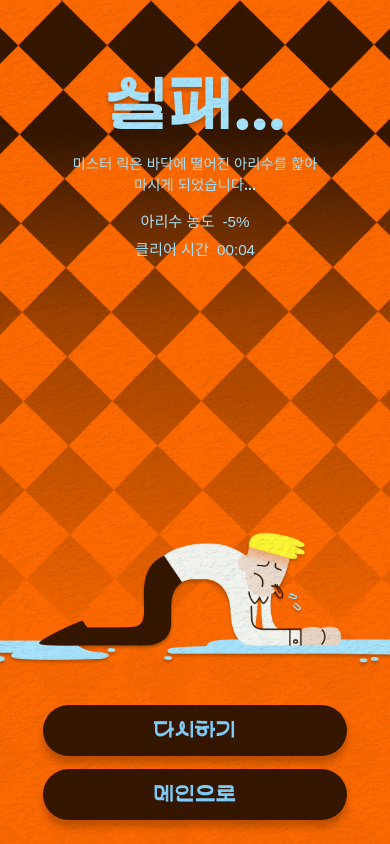
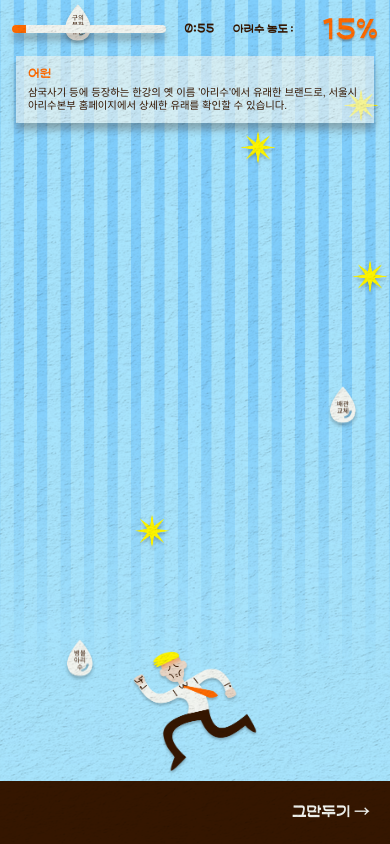
Before and after one commit to TAE0419/arisu, a React (Vite) app: page /game in a window 390 px wide. Before the commit this address led to /result. Built offline with nearby package versions, Linux system fonts and the light colour scheme.

Commit message:
first commit

```diff
--- a/src/App.scss
+++ b/src/App.scss
@@ -36,6 +36,8 @@
   mix-blend-mode: multiply;
   opacity: 0.4;
   pointer-events: none;
+  contain: strict;
+  transform: translateZ(0);
 }
 
 button,
@@ -66,10 +68,12 @@
 
     &--leaving {
       pointer-events: none;
+      will-change: transform;
       animation: start-content-exit 600ms cubic-bezier(0.55, 0, 0.7, 0.4) forwards;
     }
 
     &--entering {
+      will-change: transform;
       animation: start-content-enter 650ms cubic-bezier(0.2, 0.8, 0.25, 1) both;
     }
   }
--- a/src/pages/Game.jsx
+++ b/src/pages/Game.jsx
@@ -7,20 +7,24 @@
 import firstImage from '../assets/mr.leak/first.png'
 import secondImage from '../assets/mr.leak/second.png'
 import thirdImage from '../assets/mr.leak/third.png'
+import successBackground from '../assets/background/success.png'
+import failBackground from '../assets/background/fail.png'
+import successCharacter from '../assets/mr.leak/success.png'
+import failCharacter from '../assets/mr.leak/fail.png'
 
 const GAME_DURATION = 60_000
-const INITIAL_CONCENTRATION = 0
+const INITIAL_CONCENTRATION = 10
 
 const getStageSettings = (concentration) => {
   if (concentration >= 70) {
-    return { stage: 3, character: thirdImage, waterChance: 0.55, speed: 420, spawnEvery: 360, extraSunshine: 1, bonusSunshineChance: 0.35 }
+    return { stage: 3, character: thirdImage, waterChance: 0.55, speed: 420, spawnEvery: 360, extraSunshine: 1, bonusSunshineChance: 0.2 }
   }
 
   if (concentration >= 30) {
-    return { stage: 2, character: secondImage, waterChance: 0.65, speed: 290, spawnEvery: 520, extraSunshine: 1, bonusSunshineChance: 0 }
+    return { stage: 2, character: secondImage, waterChance: 0.65, speed: 290, spawnEvery: 520, extraSunshine: 0, bonusSunshineChance: 0.75 }
   }
 
-  return { stage: 1, character: firstImage, waterChance: 0.72, speed: 180, spawnEvery: 700, extraSunshine: 0, bonusSunshineChance: 0.50 }
+  return { stage: 1, character: firstImage, waterChance: 0.72, speed: 180, spawnEvery: 700, extraSunshine: 0, bonusSunshineChance: 0.35 }
 }
 
 const formatTime = (milliseconds) => {
@@ -34,8 +38,10 @@
   const navigate = useNavigate()
   const arenaRef = useRef(null)
   const playerRef = useRef(null)
+  const progressRef = useRef(null)
   const animationRef = useRef(0)
   const lastFrameRef = useRef(0)
+  const displayedSecondRef = useRef(Math.ceil(GAME_DURATION / 1000))
   const lastSpawnRef = useRef(0)
   const itemIdRef = useRef(0)
   const spawnQueueRef = useRef([])
@@ -45,29 +51,59 @@
   const concentrationRef = useRef(INITIAL_CONCENTRATION)
   const elapsedRef = useRef(0)
   const statusRef = useRef('playing')
+  const isQuitConfirmRef = useRef(false)
+  const pauseStartedAtRef = useRef(0)
+  const pausedDurationRef = useRef(0)
   const playerXRef = useRef(0.5)
+  const facingRightRef = useRef(false)
   const itemsRef = useRef([])
   const noticesRef = useRef([])
   const pendingNoticesRef = useRef([])
   const drainNoticeQueueRef = useRef(() => {})
   const noticeTimeoutsRef = useRef(new Set())
+  const resultAssetsReadyRef = useRef(Promise.resolve())
+  const resultImagesRef = useRef([])
 
   const [concentration, setConcentration] = useState(INITIAL_CONCENTRATION)
   const [remainingTime, setRemainingTime] = useState(GAME_DURATION)
   const [items, setItems] = useState([])
   const [notices, setNotices] = useState([])
-  const [playerX, setPlayerX] = useState(0.5)
   const [isFacingRight, setIsFacingRight] = useState(false)
-  const [status, setStatus] = useState('playing')
+  const [isQuitConfirmVisible, setIsQuitConfirmVisible] = useState(false)
 
   const settings = getStageSettings(concentration)
 
-  const finishGame = useCallback((result) => {
+  useEffect(() => {
+    const sources = [
+      successBackground,
+      failBackground,
+      successCharacter,
+      failCharacter,
+    ]
+    const images = sources.map((source) => {
+      const image = new Image()
+      image.decoding = 'async'
+      image.fetchPriority = 'high'
+      image.src = source
+      return image
+    })
+
+    resultImagesRef.current = images
+    resultAssetsReadyRef.current = Promise.allSettled(
+      images.map((image) => image.decode?.() ?? Promise.resolve()),
+    )
+
+    return () => {
+      resultImagesRef.current = []
+    }
+  }, [])
+
+  const finishGame = useCallback(async (result) => {
     if (statusRef.current !== 'playing') return
 
     statusRef.current = result
-    setStatus(result)
     cancelAnimationFrame(animationRef.current)
+    await resultAssetsReadyRef.current
     navigate('/result', {
       replace: true,
       state: {
@@ -179,10 +215,16 @@
     const runGame = (now) => {
       if (statusRef.current !== 'playing') return
 
+      if (isQuitConfirmRef.current) {
+        lastFrameRef.current = now
+        animationRef.current = requestAnimationFrame(runGame)
+        return
+      }
+
       const arena = arenaRef.current
       if (!arena) return
 
-      const elapsed = now - startedAt
+      const elapsed = now - startedAt - pausedDurationRef.current
       elapsedRef.current = Math.min(elapsed, GAME_DURATION)
       const remaining = Math.max(0, GAME_DURATION - elapsed)
       const deltaSeconds = Math.min((now - lastFrameRef.current) / 1000, 0.05)
@@ -192,7 +234,15 @@
       const playerBounds = playerRef.current?.getBoundingClientRect()
 
       lastFrameRef.current = now
-      setRemainingTime(remaining)
+
+      const displayedSecond = Math.ceil(remaining / 1000)
+      if (displayedSecond !== displayedSecondRef.current) {
+        displayedSecondRef.current = displayedSecond
+        setRemainingTime(remaining)
+      }
+      if (progressRef.current) {
+        progressRef.current.style.transform = `scaleX(${elapsedRef.current / GAME_DURATION})`
+      }
 
       if (remaining <= 0) {
         finishGame(concentrationRef.current >= 100 ? 'success' : 'failure')
@@ -305,15 +355,23 @@
   }, [finishGame, updateConcentration])
 
   const movePlayer = (clientX) => {
-    if (statusRef.current !== 'playing' || !arenaRef.current) return
+    if (
+      statusRef.current !== 'playing'
+      || isQuitConfirmRef.current
+      || !arenaRef.current
+    ) return
 
     const bounds = arenaRef.current.getBoundingClientRect()
     const nextX = Math.min(0.94, Math.max(0.06, (clientX - bounds.left) / bounds.width))
     if (nextX !== playerXRef.current) {
-      setIsFacingRight(nextX > playerXRef.current)
+      const nextFacingRight = nextX > playerXRef.current
+      if (nextFacingRight !== facingRightRef.current) {
+        facingRightRef.current = nextFacingRight
+        setIsFacingRight(nextFacingRight)
+      }
     }
     playerXRef.current = nextX
-    setPlayerX(nextX)
+    playerRef.current.style.left = `${nextX * 100}%`
   }
 
   const handlePointerMove = (event) => movePlayer(event.clientX)
@@ -329,13 +387,24 @@
     if (touch) movePlayer(touch.clientX)
   }
 
-  const restartGame = () => window.location.reload()
-  const elapsedPercent = ((GAME_DURATION - remainingTime) / GAME_DURATION) * 100
+  const openQuitConfirm = () => {
+    if (isQuitConfirmRef.current) return
+    isQuitConfirmRef.current = true
+    pauseStartedAtRef.current = performance.now()
+    setIsQuitConfirmVisible(true)
+  }
+
+  const closeQuitConfirm = () => {
+    pausedDurationRef.current += performance.now() - pauseStartedAtRef.current
+    pauseStartedAtRef.current = 0
+    isQuitConfirmRef.current = false
+    setIsQuitConfirmVisible(false)
+  }
 
   return (
     <main
       ref={arenaRef}
-      className="game-page"
+      className={`game-page${isQuitConfirmVisible ? ' game-page--confirming-quit' : ''}`}
       onPointerDown={handlePointerDown}
       onPointerMove={handlePointerMove}
       onTouchStart={handleTouchMove}
@@ -344,7 +413,7 @@
       <header className="game-hud">
         <div className="game-hud__time-row">
           <div className="game-hud__track" aria-label="경과 시간">
-            <span style={{ width: `${elapsedPercent}%` }} />
+            <span ref={progressRef} />
           </div>
           <time>{formatTime(remainingTime)}</time>
         </div>
@@ -359,7 +428,7 @@
           <div
             key={item.id}
             className={`game-item game-item--${item.type}`}
-            style={{ left: `${item.x * 100}%`, transform: `translate(-50%, ${item.y}px)` }}
+            style={{ left: `${item.x * 100}%`, transform: `translate3d(-50%, ${item.y}px, 0)` }}
           >
             <img src={item.type === 'water' ? arisuImage : sunshineImage} alt="" />
             {item.info && (
@@ -390,31 +459,50 @@
 
       <div className="game-floor" aria-hidden="true" />
 
+      <button
+        className="game-quit"
+        type="button"
+        onPointerDown={(event) => event.stopPropagation()}
+        onPointerMove={(event) => event.stopPropagation()}
+        onTouchStart={(event) => event.stopPropagation()}
+        onTouchMove={(event) => event.stopPropagation()}
+        onClick={openQuitConfirm}
+      >
+        그만두기 →
+      </button>
+
+      {isQuitConfirmVisible && (
+        <section
+          className="game-quit-confirm"
+          role="dialog"
+          aria-modal="true"
+          aria-labelledby="game-quit-confirm-title"
+          onPointerDown={(event) => event.stopPropagation()}
+          onPointerMove={(event) => event.stopPropagation()}
+          onTouchStart={(event) => event.stopPropagation()}
+          onTouchMove={(event) => event.stopPropagation()}
+        >
+          <p id="game-quit-confirm-title">정말 게임을 그만두시겠어요?</p>
+          <div>
+            <button type="button" className="game-quit-confirm__yes" onClick={() => navigate('/')}>
+              예
+            </button>
+            <button type="button" className="game-quit-confirm__no" onClick={closeQuitConfirm}>
+              아니오
+            </button>
+          </div>
+        </section>
+      )}
+
       <div
         ref={playerRef}
         className={`game-player${isFacingRight ? ' game-player--right' : ''}`}
-        style={{ left: `${playerX * 100}%` }}
+        style={{ left: '50%' }}
         aria-label={`${settings.stage}단계 미스터 리크`}
       >
         <img src={settings.character} alt="미스터 리크" />
       </div>
 
-      {status !== 'playing' && (
-        <section className="game-result" role="dialog" aria-modal="true">
-          <h1>{status === 'success' ? '성공!' : '실패'}</h1>
-          <p>
-            {status === 'success'
-              ? '아리수 농도 100%를 달성했어요!'
-              : concentration < 0
-                ? '아리수 농도가 0% 아래로 떨어졌어요.'
-                : '제한 시간 안에 아리수 농도 100%를 달성하지 못했어요.'}
-          </p>
-          <div>
-            <button type="button" onClick={restartGame}>다시 하기</button>
-            <button type="button" onClick={() => navigate('/')}>홈으로</button>
-          </div>
-        </section>
-      )}
     </main>
   )
 }
--- a/src/pages/Game.scss
+++ b/src/pages/Game.scss
@@ -8,9 +8,13 @@
   inset: 0;
   overflow: hidden;
   background: $light-blue url('../assets/background/game.png') center / cover no-repeat;
-  cursor: none;
+  cursor: default;
   touch-action: none;
   user-select: none;
+
+  &--confirming-quit {
+    cursor: default;
+  }
 }
 
 .game-hud {
@@ -44,10 +48,13 @@
 
     span {
       display: block;
-      width: 0;
+      width: 100%;
       height: 100%;
       border-radius: inherit;
       background: $orange;
+      transform: scaleX(0);
+      transform-origin: left center;
+      will-change: transform;
     }
   }
 
@@ -198,6 +205,74 @@
   pointer-events: none;
 }
 
+.game-quit {
+  position: absolute;
+  z-index: 10;
+  right: clamp(1.25rem, 3vw, 3.5rem);
+  bottom: clamp(1.25rem, 3vh, 2.5rem);
+  padding: 0;
+  border: 0;
+  color: $white;
+  background: transparent;
+  cursor: pointer;
+  font-family: 'HS Jandari', sans-serif;
+  font-size: clamp(1rem, 1.5vw, 1.5rem);
+  font-weight: 700;
+  line-height: 1;
+
+  &:focus-visible {
+    outline: 0.2rem solid $orange;
+    outline-offset: 0.35rem;
+  }
+}
+
+.game-quit-confirm {
+  position: fixed;
+  z-index: 20;
+  top: 50%;
+  left: 50%;
+  width: min(30rem, 86vw);
+  padding: 2.5rem 2rem;
+  color: $white;
+  background: rgba($black, 0.88);
+  box-shadow: $element-shadow-hover;
+  cursor: default;
+  text-align: center;
+  transform: translate(-50%, -50%);
+
+  p {
+    margin: 0 0 1.75rem;
+    font-size: clamp(1.35rem, 2.2vw, 2rem);
+  }
+
+  div {
+    display: flex;
+    justify-content: center;
+    gap: 3rem;
+  }
+
+  button {
+    padding: 0.25rem;
+    border: 0;
+    background: transparent;
+    cursor: pointer;
+    font-size: clamp(1.2rem, 1.8vw, 1.6rem);
+
+    &:focus-visible {
+      outline: 0.18rem solid currentColor;
+      outline-offset: 0.25rem;
+    }
+  }
+
+  &__yes {
+    color: $orange;
+  }
+
+  &__no {
+    color: $blue;
+  }
+}
+
 .game-player {
   position: absolute;
   z-index: 5;
@@ -205,7 +280,6 @@
   width: clamp(10rem, 15.5vw, 17rem);
   transform: translateX(-50%);
   pointer-events: none;
-  will-change: left;
 
   img {
     display: block;
@@ -216,53 +290,6 @@
 
   &--right img {
     transform: scaleX(-1);
-  }
-}
-
-.game-result {
-  position: fixed;
-  z-index: 20;
-  top: 50%;
-  left: 50%;
-  width: min(34rem, 88vw);
-  padding: 3rem 2rem;
-  border-radius: 0.5rem;
-  color: $black;
-  background: rgba($white, 0.94);
-  box-shadow: $element-shadow-hover;
-  cursor: default;
-  text-align: center;
-  transform: translate(-50%, -50%);
-
-  h1 {
-    margin: 0 0 1rem;
-    color: $orange;
-    font-size: $font-size-page-title-mobile;
-    font-weight: 400;
-  }
-
-  p {
-    margin: 0 0 2rem;
-    font-family: Arial, 'Noto Sans KR', sans-serif;
-    line-height: 1.5;
-  }
-
-  div {
-    display: flex;
-    justify-content: center;
-    gap: 1rem;
-  }
-
-  button {
-    min-width: 8rem;
-    padding: 0.65rem 1.2rem;
-    border: 0;
-    border-radius: $radius-pill;
-    color: $blue;
-    background: $orange;
-    box-shadow: $element-shadow;
-    cursor: pointer;
-    font-size: 1.25rem;
   }
 }
 
@@ -329,7 +356,7 @@
 
     > span {
       font-size: 0.40rem;
-      line-height: 1.3;
+      line-height: 1.15;
     }
   }
 
@@ -358,4 +385,5 @@
     bottom: 8%;
     width: clamp(8rem, 31vw, 11.5rem);
   }
+
 }
--- a/src/pages/MakeInfo.scss
+++ b/src/pages/MakeInfo.scss
@@ -16,6 +16,8 @@
     padding: clamp(2.2rem, 6vh, 4.5rem) clamp(2rem, 5.7vw, 7rem);
     background: $panel-background;
     box-shadow: $element-shadow;
+    backface-visibility: hidden;
+    will-change: transform;
     animation: make-info-enter 650ms cubic-bezier(0.2, 0.8, 0.25, 1) both;
 
     &--leaving {
--- a/src/pages/Result.jsx
+++ b/src/pages/Result.jsx
@@ -26,7 +26,7 @@
         <p>
           {isSuccess
             ? '미스터 릭은 아리수를 잔뜩 마시고 건강해졌습니다!'
-            : '미스터 릭은 바닥에 떨어진 아리수를 핥아마시게 되었습니다...'}
+            : '지쳐버린 미스터 릭은 바닥에 떨어진 아리수를 핥아마시게 되었습니다...'}
         </p>
         <dl>
           <div>
--- a/src/pages/Result.scss
+++ b/src/pages/Result.scss
@@ -140,31 +140,31 @@
       }
 
       p {
-        margin: 0 auto 1.2rem;
-        width: 70%;
+        margin: 0 auto 1.7rem;
+        width: 84%;
         font-size: 0.9rem;
       }
 
       dl {
         gap: 0.6rem;
-        font-size: 0.95rem;
+        font-size: 0.7rem;
         display: flex; flex-direction: column;
       }
     }
 
     &--success &__character {
       bottom: 8rem;
-      left: 45%;
-      width: min(130vw, 80rem);
+      left: 43%;
+      width: min(125vw, 75rem);
       max-height: 46vh;
       transform: translateX(-50%);
     }
 
     &--fail &__character {
       bottom: 11rem;
-      width: min(145vw, 90rem);
+      width: min(105vw, 22rem);
       max-height: 46vh;
-      left: 45%;
+      left: 50%;
       transform: translateX(-50%);
     }
 
```
Also changed, not shown: src/App.jsx (+47 -1 lines), src/pages/Story.scss (+15 -8 lines), vercel.json (added).
